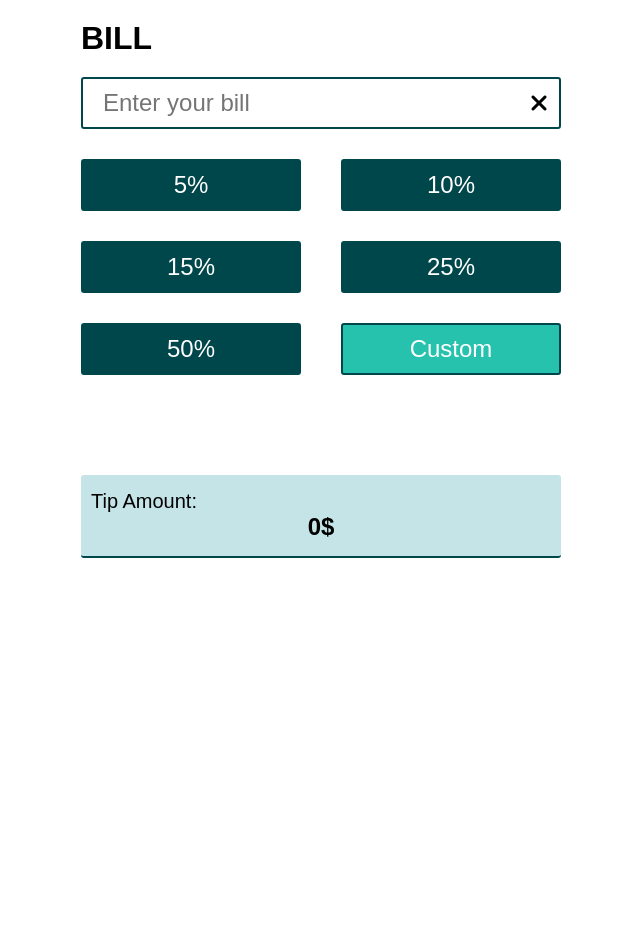
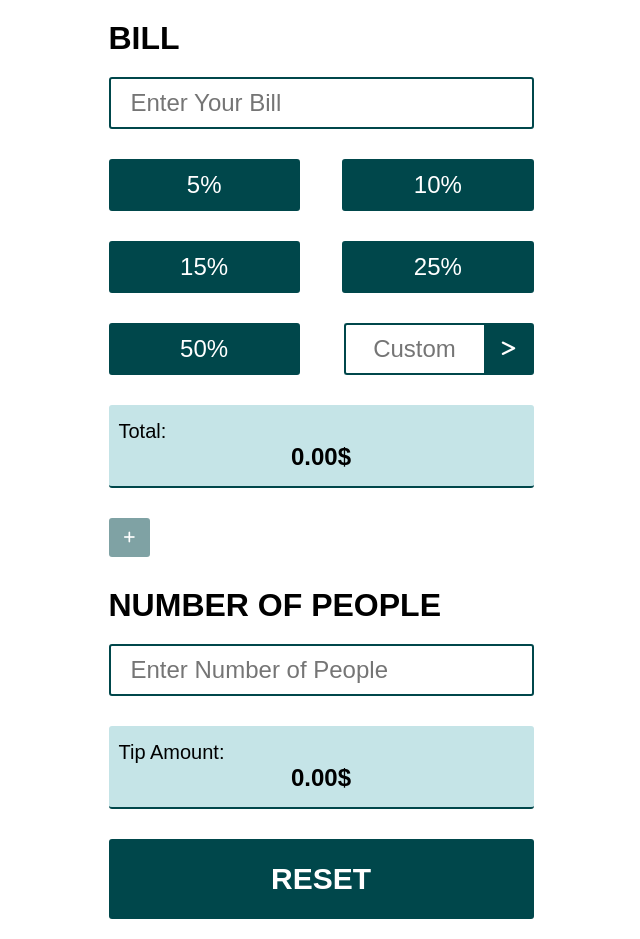
Before and after one commit to mishkamebonia/tipsCalculator, a plain HTML site: page index.html in a window 1280 px wide. Shown: the whole page, without its empty margins (319-959 px from the left). Before the commit the page ends 800 px from the top, so only its background shows below. Drawn offline with Linux system fonts and the light colour scheme.

Commit message:
version 1.01

```diff
--- a/index.html
+++ b/index.html
@@ -13,8 +13,8 @@
     <div class="input-fields">
       <label for="calc-input" class="bill-header">bill</label>
       <div class="input-relative">
-        <input type="text" id="calc-input" placeholder="Enter your bill">
-        <button onclick="removeCalc()" class="cancel-button"><i class="fa-solid fa-xmark"></i></button>
+        <input type="text" id="calc-input" placeholder="Enter Your Bill">
+        <!-- <button onclick="removeCalc()" class="cancel-button"><i class="fa-solid fa-xmark"></i></button> -->
       </div>
       <div class="row">
         <button onclick="calcPerc(5)" class="calc-btn">5%</button>
@@ -22,13 +22,35 @@
         <button onclick="calcPerc(15)" class="calc-btn">15%</button>
         <button onclick="calcPerc(25)" class="calc-btn">25%</button>
         <button onclick="calcPerc(50)" class="calc-btn">50%</button>
-        <input onclick="calcCustom()" placeholder="Custom" id="custom-btn">
+        <div class="custom-btn">
+          <input placeholder="Custom" id="custom-input">
+          <button onclick="calcCustom()" id="custom-btn">
+            <i class="fa-solid fa-greater-than"></i>
+          </button>
+        </div>
+      </div>
+      <div class="output-fields">
+        <p class="text-area">Total:</p>
+        <p id="calculated">0.00$</p>
       </div>
     </div>
-    <div class="output-fields">
-      <p class="text-area">Tip Amount:</p>
-      <p id="calculated">0$</p>
+    <div class="plus-btn-row">
+      <button id="plus-btn">
+        <i class="fa-solid fa-plus"></i>
+      </button>
+      <label for="plus-btn" class="plus-btn-text">NUMBER OF PEOPLE</label>
     </div>
+    <div class="input-fields">
+      <label for="people-input" class="bill-header">Number of People</label>
+      <div class="input-relative">
+        <input type="text" id="people-input" placeholder="Enter Number of People">
+        <div class="output-fields">
+          <p class="text-area">Tip Amount:</p>
+          <p id="calculated-per-person">0.00$</p>
+        </div>
+      </div>
+    </div>
+    <button onclick="removeCalc()" id="del-btn">reset</button>
   </div>
 <script src="script.js"></script>
 </body>
--- a/script.js
+++ b/script.js
@@ -1,27 +1,48 @@
+const inputValue = document.getElementById("calc-input")
+const outputValue = document.getElementById("calculated")
+const personInputValue = document.getElementById("people-input")
+const personOutputValue = document.getElementById("calculated-per-person")
+const btnValue = document.getElementById("custom-input")
+
 const calcPerc = function(num) {
-  let inputValue = document.getElementById("calc-input").value
-  let outputValue = document.getElementById("calculated")
-  const slashNum = ((inputValue * num) / 100).toFixed(2)
+  const slashNum = ((inputValue.value * num) / 100).toFixed(2)
   outputValue.innerHTML = slashNum + "$"
+
+  const perPersonSlash = (slashNum / personInputValue.value).toFixed(2)
+  personOutputValue.innerHTML = perPersonSlash + "$"
+
+  if(personInputValue.value == 0) {
+    personOutputValue.innerHTML = "0.00$"
+
+    if(inputValue.value == 0) {
+      outputValue.innerHTML = "0.00$"
+    }
+  }
 }
 
 const calcCustom = function() {
-  let inputValue = document.getElementById("calc-input").value
-  let outputValue = document.getElementById("calculated")
-  let btnValue = document.getElementById("custom-btn").value
-  const slashNum = (inputValue * btnValue) / 100
+  const slashNum = (inputValue.value * btnValue.value) / 100
+  const perPersonSlash = slashNum / personInputValue.value
 
-  if(btnValue > 100 || btnValue == 0) {
-    return outputValue.innerHTML = "0$"
-  }else if(btnValue < 100) {
-    outputValue.innerHTML = slashNum + "$"
+  if(btnValue.value > 100 || btnValue.value == 0) {
+    outputValue.innerHTML = "0.00$"
+    personOutputValue.innerHTML = "0.00$"
+  }else if(btnValue.value < 100) {
+    outputValue.innerHTML = slashNum.toFixed(2) + "$"
+    personOutputValue.innerHTML = perPersonSlash.toFixed(2) + "$"
+
+    if(personInputValue.value == 0) {
+      personOutputValue.innerHTML = "0.00$"
+    }
   }
 }
 
 const removeCalc = function() {
-  let inputValue = document.getElementById("calc-input")
-  let outputValue = document.getElementById("calculated")
+  inputValue.value = ""
+  outputValue.innerHTML = "0.00$"
 
-  inputValue.value = ""
-  outputValue.innerHTML = "0$"
+  personInputValue.value = ""
+  personOutputValue.innerHTML = "0.00$"
+
+  btnValue.value = ""
 }
--- a/style.css
+++ b/style.css
@@ -3,20 +3,31 @@
   padding: 0;
   box-sizing: border-box;
   font-family: sans-serif;
+  transition: 0.14s;
+}
+label {
+  cursor: pointer;
+}
+
+#calc-input:focus-visible,
+#people-input:focus-visible,
+#custom-input:focus-visible {
+  border-color: rgb(38, 194, 174);
+  background: rgb(243, 249, 250);
 }
 
 .container {
-  max-width: 960px;
+  padding: 20px 0;
+  max-width: 425px;
   margin: 0 auto;
 }
 
 .input-fields {
-  margin: 20px auto 100px;
-  width: 50%;
+  margin: 0 auto;
 }
 .output-fields {
-  margin: 0 auto;
-  max-width: 50%;
+  margin: 30px auto 30px;
+  max-width: 500px;
   background: rgb(197, 228, 231);
   border: 2px solid rgb(0, 71, 75);
   border-top: 0;
@@ -37,7 +48,7 @@
   text-transform: uppercase;
   font-weight: bold;
 }
-#calc-input {
+#calc-input, #people-input {
   width: 100%;
   font-size: 24px;
   padding: 10px 20px;
@@ -61,7 +72,8 @@
   font-size: 24px;
   cursor: pointer;
 }
-#calculated {
+#calculated,
+#calculated-per-person {
   font-size: 24px;
   font-weight: bold;
   text-align: center;
@@ -69,7 +81,7 @@
 .calc-btn {
   font-size: 24px;
   text-align: center;
-  width: 220px;
+  width: 45%;
   padding: 10px 20px;
   border: 2px solid rgb(0, 71, 75);
   border-radius: 3px;
@@ -77,29 +89,88 @@
   color: rgb(255, 255, 255);
   cursor: pointer;
 }
-#custom-btn {
+.calc-btn:focus {
+  background: rgb(38, 194, 174);
+  border-color: rgb(38, 194, 174);
+}
+.custom-btn {
+  display: flex;
+}
+#custom-input {
+  width: 140px !important;
   font-size: 24px;
   text-align: center;
   width: 220px;
   padding: 10px 20px;
   border: 2px solid rgb(0, 71, 75);
-  border-radius: 3px;
-  background: rgb(38, 194, 174);
+  color: rgb(0, 71, 75);
+  border-radius: 3px 0 0 3px;
+  border-right: 0;
   color: black;
-}
-#custom-btn::placeholder {
-  color: white;
+  outline: none;
 }
 .text-area {
   font-size: 20px;
 }
 
-@media only screen and (max-width: 960px) {
+#custom-btn {
+  width: 50px;
+  font-size: 18px;
+  border: 2px solid rgb(0, 71, 75);
+  background: rgb(0, 71, 75);
+  color: rgb(255, 255, 255);
+  border-radius: 0 3px 3px 0;
+  cursor: pointer;
+}
+
+#del-btn {
+  width: 100%;
+  height: 80px;
+  text-transform: uppercase;
+  font-weight: bold;
+  font-size: 30px;
+  cursor: pointer;
+  background: rgb(0, 71, 75);
+  color: rgb(255, 255, 255);
+  border-radius: 3px;
+  border: 0;
+}
+#del-btn:active,
+#custom-btn:active {
+  background: rgba(0, 71, 75, 0.8);
+}
+
+.plus-btn-row {
+  display: flex;
+  align-items: center;
+  margin-bottom: 30px;
+}
+.plus-btn-row:hover .plus-btn-text{
+  color: rgba(0, 71, 75, 0.5);
+}
+#plus-btn {
+  background: rgba(0, 71, 75, 0.5);
+  color: rgb(255, 255, 255);
+  padding: 12px 15px;
+  border: 0;
+  border-radius: 3px;
+  cursor: pointer;
+}
+.plus-btn-text{
+  color: rgba(0, 71, 75, 0);
+  margin-left: 10px;
+  font-size: 14px;
+}
+
+@media only screen and (max-width: 400px) {
   .row {
     gap: 20px;
   }
-  .calc-btn, #custom-btn {
+  .calc-btn, #custom-input {
     display: block;
     width: 100%;
   }
+  #custom-input {
+    width: 100% !important;
+  }
 }
```
